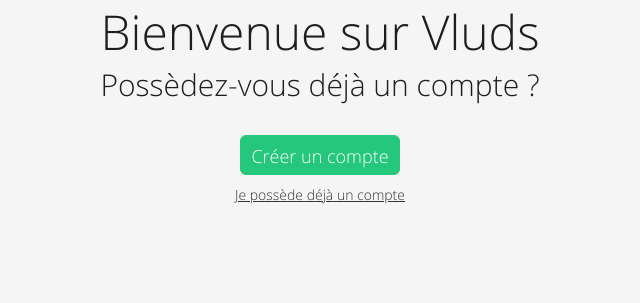
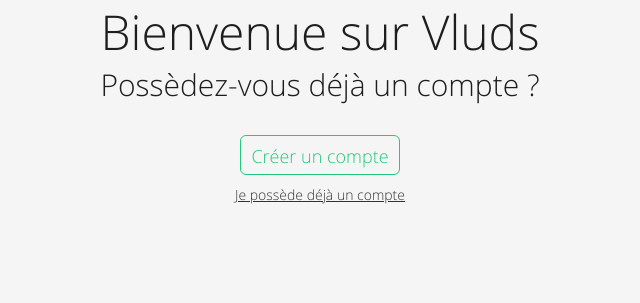
Before and after one commit to Vluds/Vluds-Rebuild, a PHP site: page / in a window 1280 px wide. Shown: the part 367-670 px from the top of the page, without its empty margins (322-962 px from the left). Run offline with PHP 8.4, Linux system fonts and the light colour scheme.

Commit message:
Add JQuery animation to the homepage

```diff
--- a/css/default_style.css
+++ b/css/default_style.css
@@ -100,6 +100,8 @@ header
 	padding-left: 40px;
 	position: fixed;
 	z-index: 5;
+
+	display: none;
 }
 
 #logo
@@ -109,6 +111,7 @@ header
 	/*background-image: url('../img/logo.png');*/
 	background-position: center center;
 	background-repeat: no-repeat;
+	cursor: pointer;
 }
 
 section
@@ -116,6 +119,8 @@ section
 	width: 100%;
 	height: 100%;
 	text-align: center;
+
+	display: none;
 }
 
 .account .avatar
@@ -148,7 +153,7 @@ section
 	min-width: 160px;
 	height: 40px;
 	border-radius: 6px;
-	background-color: rgba(37, 199, 125, 1);
+	background-color: transparent;
 	border: 1px solid rgba(37, 199, 125, 1);
 	line-height: 40px;
 	box-sizing: border-box;
@@ -156,3 +161,7 @@ section
 	cursor: pointer;
 	overflow: hidden;
 }
+.button p
+{
+	color: rgba(37, 199, 125, 1);
+}
--- a/css/index_style.css
+++ b/css/index_style.css
@@ -14,13 +14,15 @@
 
 .account
 {
-
+	height: 136px;
+	margin-bottom: -136px;
 }
 
 #text-container
 {
 	text-align: center;
 	margin-bottom: 30px;
+	background-color: rgba(245, 245, 245, 1);
 }
 
 #options-container
--- a/src/js/JAnimate.js
+++ b/src/js/JAnimate.js
@@ -1,10 +1,18 @@
+$(document).ready(function()
+{
+	$('header').stop().fadeIn(1000).queue(function(){
+		$('section').stop().fadeIn(1000);
+		$('.account').stop().animate({marginBottom: "0"}, 400).dequeue();
+	});
+});
+
 $(document).on('mouseenter', '.button', function()
 {
-	$(this).stop().animate({backgroundColor: "transparent"});
-	$('p', this).stop().animate({color: "rgba(37, 199, 125, 1)"});
+	$(this).stop().animate({backgroundColor: "rgba(37, 199, 125, 1)"}, 400);
+	$('p', this).stop().animate({color: "rgba(255, 255, 255, 1)"}, 200);
 
 }).on('mouseleave', '.button', function()
 {
-	$(this).stop().animate({backgroundColor: "rgba(37, 199, 125, 1)"});
-	$('p', this).stop().animate({color: "rgba(255, 255, 255, 1)"});
+	$(this).stop().animate({backgroundColor: "transparent"}, 400);
+	$('p', this).stop().animate({color: "rgba(37, 199, 125, 1)"}, 200);
 });
```
